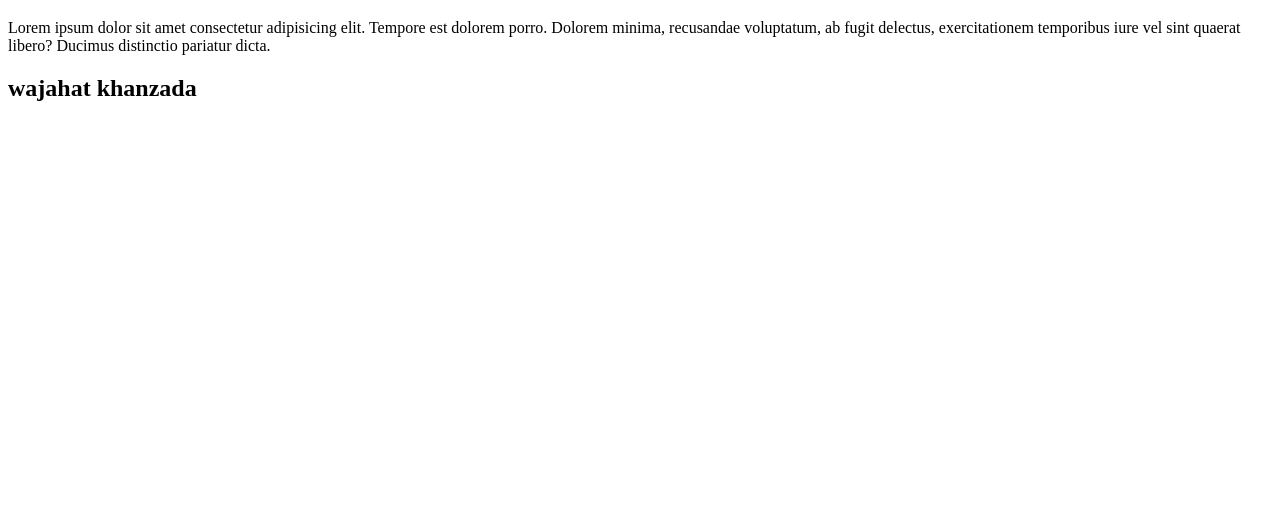
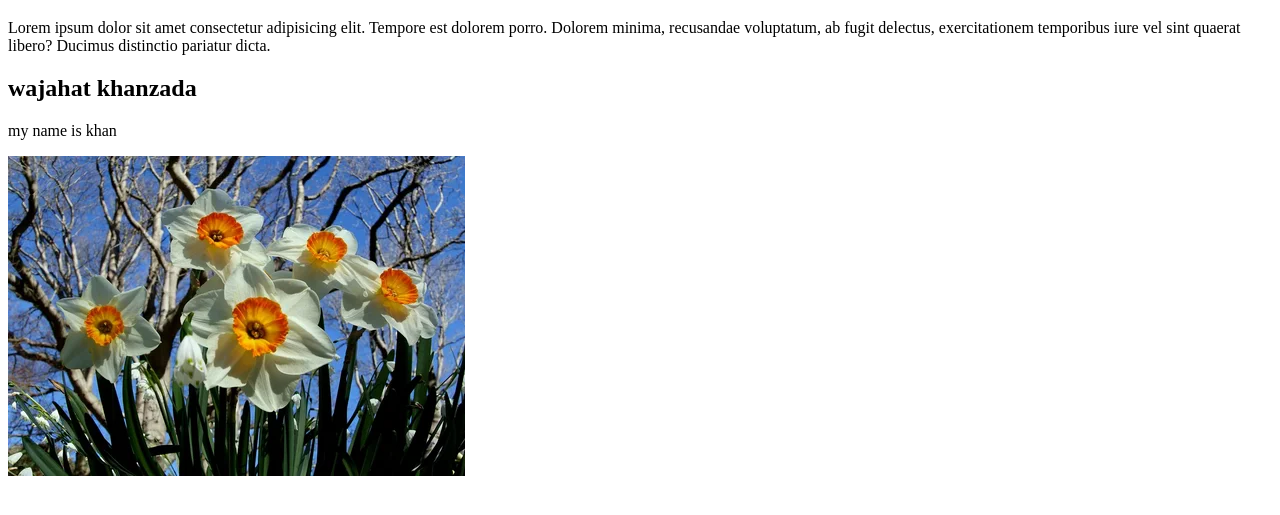
Before and after one commit to Wajahatkhanzada90/khanzada1, a plain HTML site: page index.html in a window 1280 px wide. Shown: the part 61-576 px from the top of the page. Drawn offline with Linux system fonts and the light colour scheme.

Commit message:
khanzada1

```diff
--- a/index.html
+++ b/index.html
@@ -6,13 +6,17 @@
     <meta name="viewport" content="width=device-width, initial-scale=1.0">
     <title>Document</title>
 </head>
+<style>
 
+</style>
 <body>
     <h1> wajahat khanzada</h1>
     <p> Lorem ipsum dolor sit amet consectetur adipisicing elit. Tempore est dolorem porro. Dolorem minima, recusandae
         voluptatum, ab fugit delectus, exercitationem temporibus iure vel sint quaerat libero? Ducimus distinctio
         pariatur dicta.</p>
         <h2>wajahat khanzada</h2>
+        <p> my name is khan</p>
+        <img src="i.webp" alt="">
 
 </body>
 
```
Also changed, not shown: i.webp (added).
